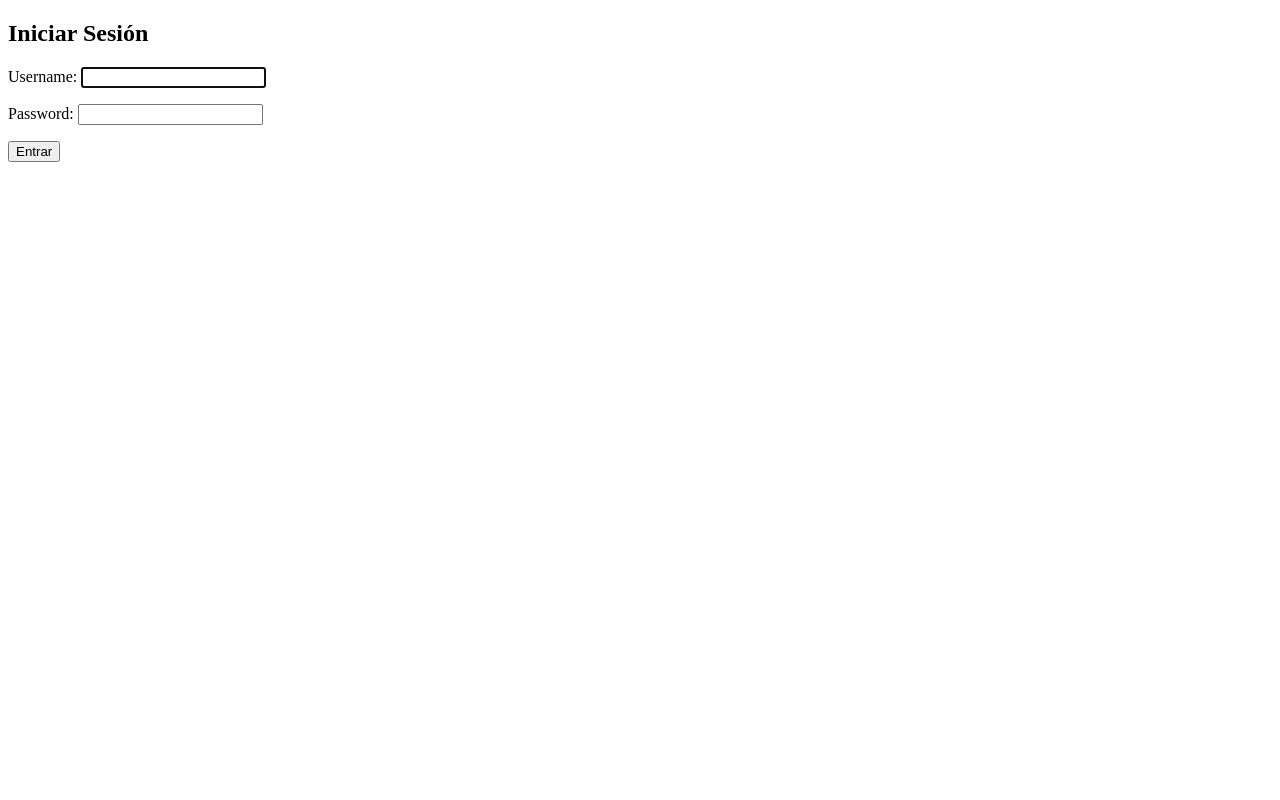
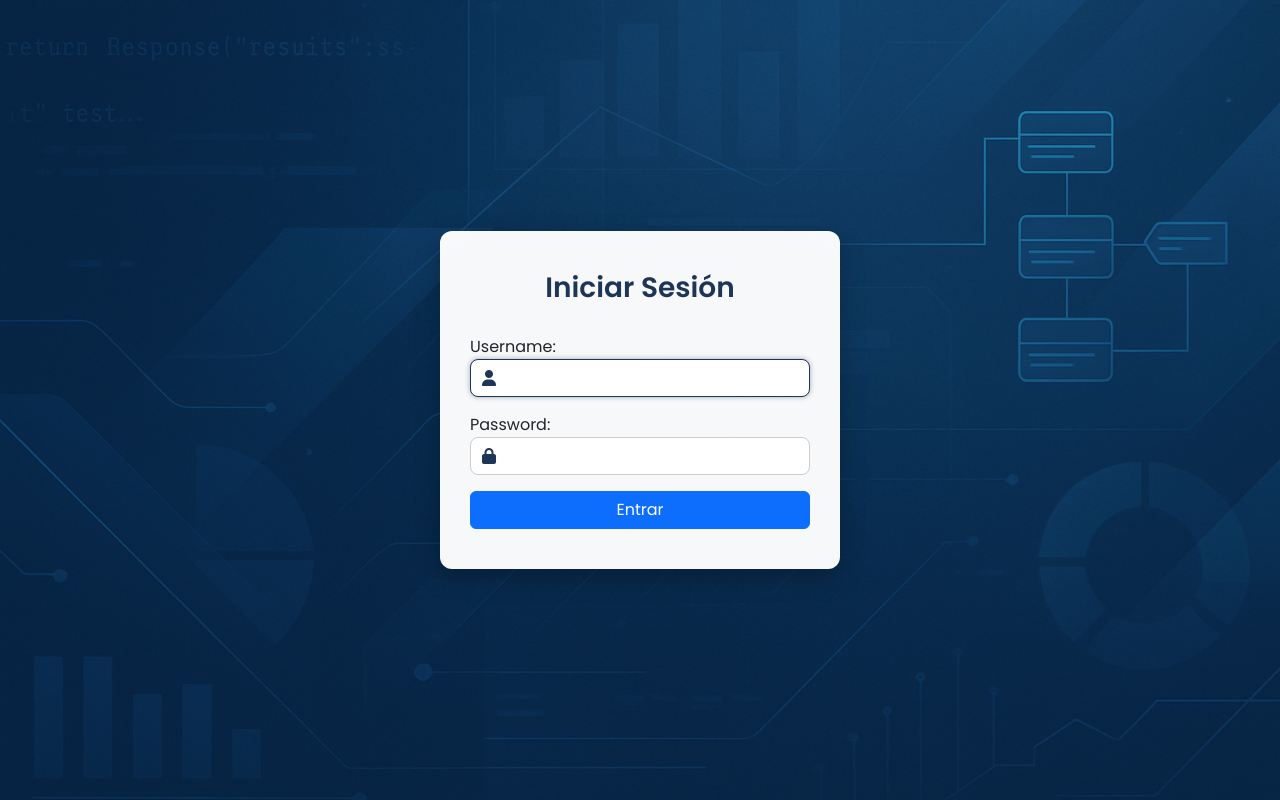
Before and after one commit to TopherCR/SystemEngTest, a Django app: page /login/ in a window 1280 px wide. Run offline with Django 5.2, Linux system fonts and the light colour scheme.

Commit message:
Creacion de Login con los elementos basicos y estilos basicos

```diff
--- /dev/null
+++ b/ICT/static/css/login.css
@@ -0,0 +1,103 @@
+@import url('https://fonts.googleapis.com/css2?family=Poppins:wght@400;600&display=swap');
+
+body {
+    background: url('/static/img/fondo_login.png') no-repeat center center fixed;
+    background-size: cover;
+    font-family: 'Poppins', sans-serif;
+    min-height: 100vh;
+}
+
+.login-card {
+    background: rgba(255, 255, 255, 0.97);
+    padding: 40px 30px;
+    border-radius: 12px;
+    box-shadow: 0 8px 24px rgba(0, 0, 0, 0.25);
+    width: 100%;
+    max-width: 400px;
+    margin: auto;
+}
+
+h3 {
+    font-weight: 600;
+    text-align: center;
+    margin-bottom: 30px;
+    color: #1d3557;
+}
+
+.form-label {
+    font-weight: 500;
+    color: #1d3557;
+}
+
+.form-control {
+    border-radius: 8px;
+    border: 1px solid #c8c8c8;
+}
+
+button {
+    border-radius: 8px;
+    padding: 10px;
+    font-weight: 600;
+    background-color: #1d3557;
+    border: none;
+}
+
+button:hover {
+    background-color: #0e2b4b;
+}
+
+.input-icon {
+    position: relative;
+}
+
+.input-icon i {
+    position: absolute;
+    left: 12px;
+    top: 50%;
+    transform: translateY(-50%);
+    color: #1d3557;
+    font-size: 1rem;
+}
+
+.input-icon input {
+    padding-left: 2.2rem;
+    width: 100%;
+    border-radius: 8px;
+    border: 1px solid #ccc;
+    height: 38px;
+}
+
+/* Animación de entrada */
+@keyframes fadeInUp {
+    0% {
+        opacity: 0;
+        transform: translateY(40px);
+    }
+    100% {
+        opacity: 1;
+        transform: translateY(0);
+    }
+}
+
+.login-card {
+    animation: fadeInUp 0.8s ease-out;
+    transition: box-shadow 0.3s ease;
+}
+
+/* Efecto de enfoque en inputs */
+.input-icon input:focus {
+    outline: none;
+    border-color: #1d3557;
+    box-shadow: 0 0 5px rgba(29, 53, 87, 0.4);
+    transition: box-shadow 0.2s ease, border-color 0.2s ease;
+}
+
+/* Efecto en botón */
+button {
+    transition: background-color 0.3s ease, transform 0.2s ease;
+}
+
+button:hover {
+    background-color: #0e2b4b;
+    transform: scale(1.02);
+}
--- a/ICT/templates/login.html
+++ b/ICT/templates/login.html
@@ -1,15 +1,48 @@
+{% load static %}
 <!DOCTYPE html>
 <html lang="es">
 <head>
     <meta charset="UTF-8">
     <title>Iniciar Sesión</title>
+
+    <!-- Bootstrap -->
+    <link href="https://cdn.jsdelivr.net/npm/bootstrap@5.3.0/dist/css/bootstrap.min.css" rel="stylesheet">
+
+    <!-- Font Awesome (iconos) -->
+    <link rel="stylesheet" href="https://cdnjs.cloudflare.com/ajax/libs/font-awesome/6.5.0/css/all.min.css">
+
+    <!-- Estilo personalizado -->
+    <link rel="stylesheet" href="{% static 'css/login.css' %}">
 </head>
 <body>
-    <h2>Iniciar Sesión</h2>
-    <form method="post">
-        {% csrf_token %}
-        {{ form.as_p }}
-        <button type="submit">Entrar</button>
-    </form>
-</body>
-</html>
+    <div class="d-flex justify-content-center align-items-center min-vh-100">
+        <div class="login-card">
+            <h3>Iniciar Sesión</h3>
+
+            {% if form.errors %}
+                <div class="alert alert-danger">
+                    ⚠️ Usuario o contraseña incorrectos.
+                </div>
+            {% endif %}
+
+            <form method="post">
+                {% csrf_token %}
+
+                <div class="mb-3">
+                    {{ form.username.label_tag }}
+                    <div class="input-icon">
+                        <i class="fa fa-user"></i>
+                        {{ form.username }}
+                    </div>
+                </div>
+
+                <div class="mb-3">
+                    {{ form.password.label_tag }}
+                    <div class="input-icon">
+                        <i class="fa fa-lock"></i>
+                        {{ form.password }}
+                    </div>
+                </div>
+
+                <button type="submit" class="btn btn-primary w-100">Entrar</button>
+            </form>
```
Also changed, not shown: ICT/static/img/fondo_login.png (added).
